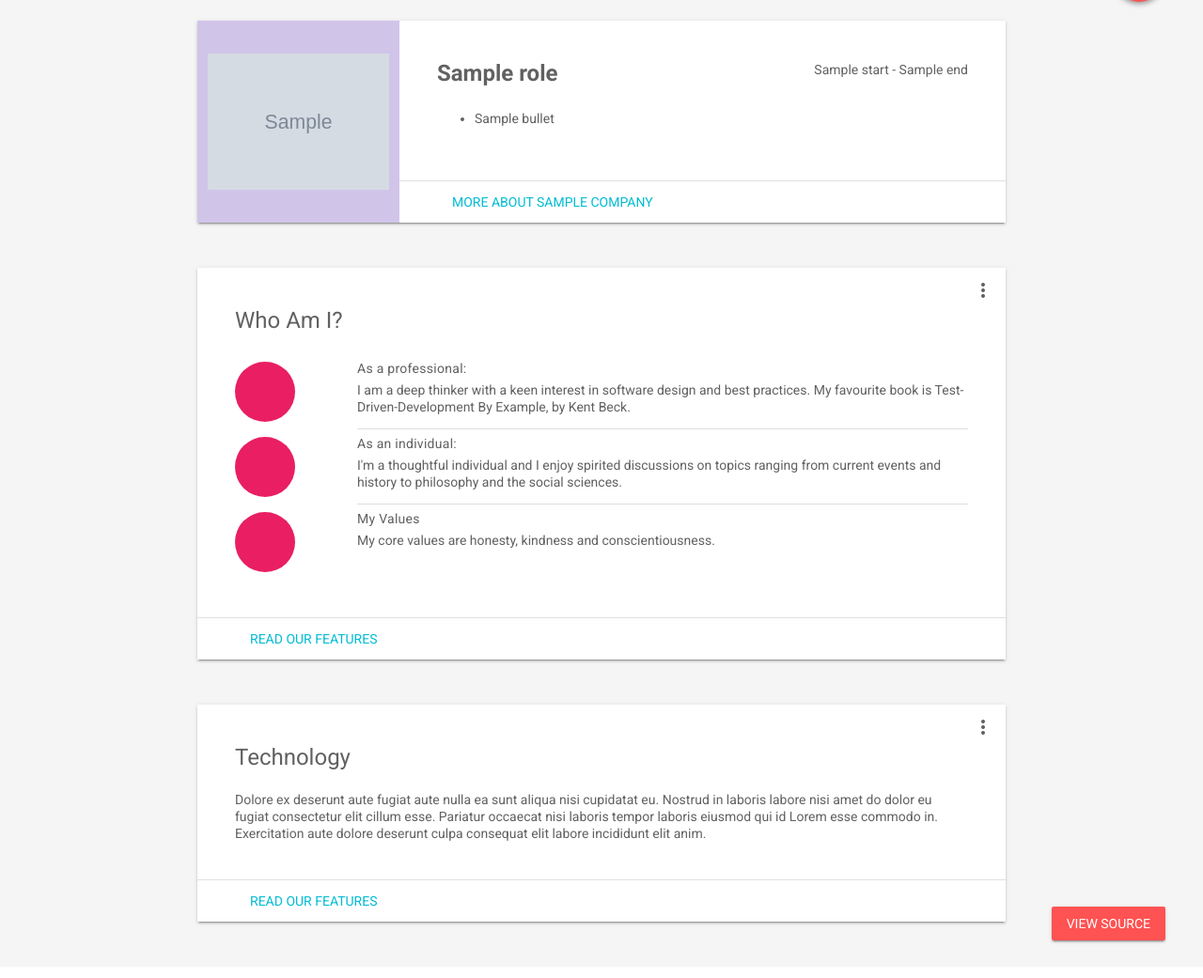
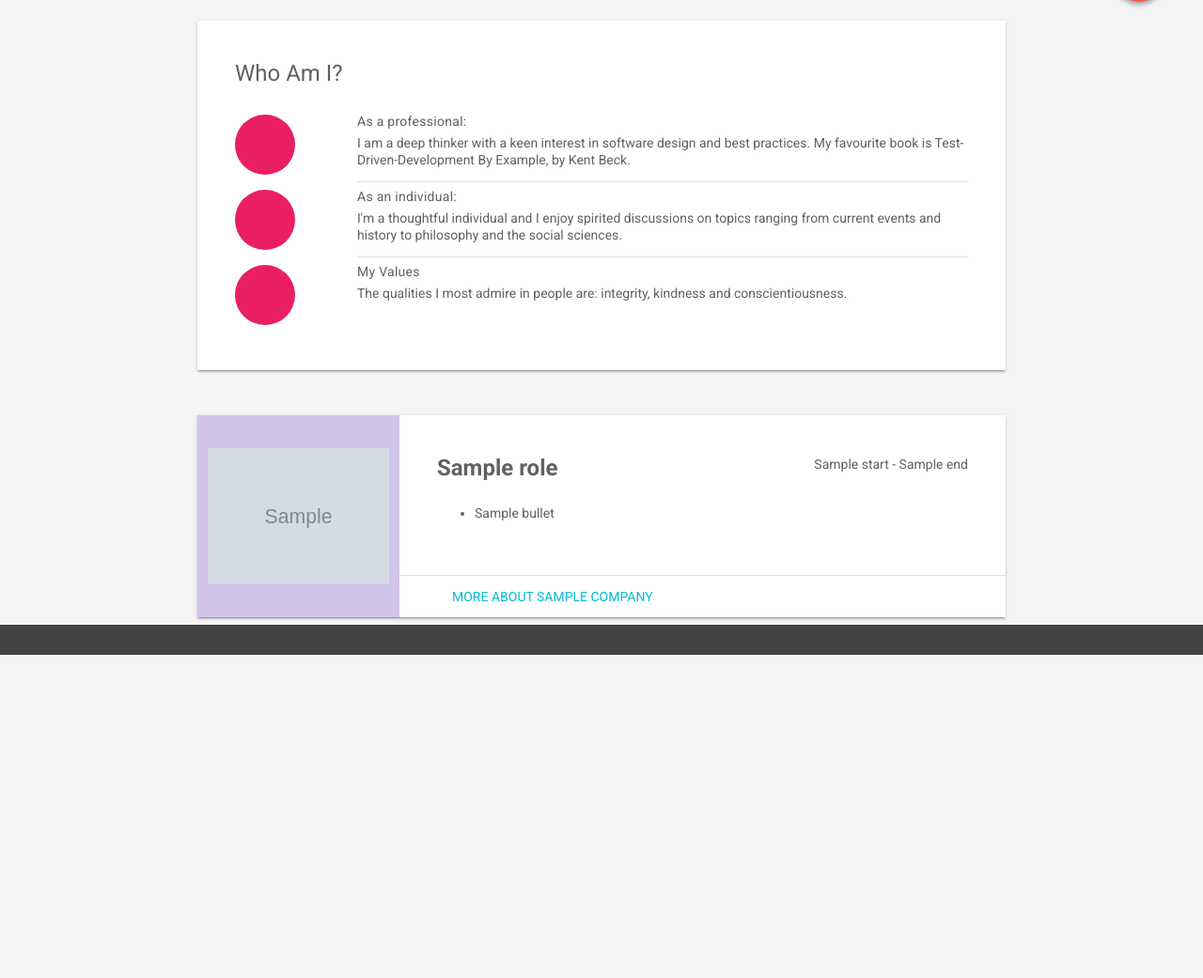
Before and after one commit to JosephSBoyle/Portfolio-App, a Python web app: template app/templates/index.html in a window 1280 px wide. Shown: the part 154-1195 px from the top of the page at 94% size. Run offline with Jinja, Linux system fonts and the light colour scheme; the template is opened without the code that fills it: most values are stand-ins (such as "Sample title", 1, 10 or a date in 2020); grey boxes marked "Sample" are stand-in pictures.

Commit message:
refactor index

```diff
--- a/app/content/role_history.py
+++ b/app/content/role_history.py
@@ -32,8 +32,8 @@ ZENDBOX = Company(
 
 QMUL = Company(
     "Queen Mary, University of London",
+    "qmul-logo.png",
     "https://www.qmul.ac.uk/",
-    "qmul-white.svg"
 )
 """Roles"""
 
--- a/app/templates/index.html
+++ b/app/templates/index.html
@@ -85,30 +85,6 @@
     </header>
     <main class="mdl-layout__content">
       <div class="mdl-layout__tab-panel is-active" id="overview">
-        {% for role in context.roles %}
-        <section class="section--center mdl-grid mdl-grid--no-spacing mdl-shadow--2dp">
-          <header
-            class="section__play-btn mdl-cell mdl-cell--3-col-desktop mdl-cell--2-col-tablet mdl-cell--4-col-phone mdl-color--deep-purple-100 mdl-color-text--white">
-            <img style="max-width: 90%;" src="{{ url_for('static', path=role.company.logo) }}"></img>
-          </header>
-          <div class="mdl-card mdl-cell mdl-cell--9-col-desktop mdl-cell--6-col-tablet mdl-cell--4-col-phone">
-            <div class="mdl-card__supporting-text">
-              <h4><strong>{{role.title}}</strong>
-                <p style="float:right;">{{role.start}} - {{role.end}}</p>
-              </h4>
-              <ul>
-                {% for bullet in role.bullets %}
-                <li>{{bullet}}</li>
-                {% endfor %}
-              </ul>
-            </div>
-            <div class="mdl-card__actions">
-              <a href="{{role.company.url}}" class="mdl-button">More about {{role.company.name}}</a>
-            </div>
-          </div>
-        </section>
-        {% endfor %}
-
         <section class="section--center mdl-grid mdl-grid--no-spacing mdl-shadow--2dp">
           <div class="mdl-card mdl-cell mdl-cell--12-col">
             <div class="mdl-card__supporting-text mdl-grid mdl-grid--no-spacing">
@@ -134,60 +110,35 @@
               </div>
               <div class="section__text mdl-cell mdl-cell--10-col-desktop mdl-cell--6-col-tablet mdl-cell--3-col-phone">
                 <h5>My Values</h5>
-                My core values are honesty, kindness and conscientiousness.
+                The qualities I most admire in people are: integrity, kindness and conscientiousness.
               </div>
             </div>
+          </div>
+        </section>
+
+        {% for role in context.roles %}
+        <section class="section--center mdl-grid mdl-grid--no-spacing mdl-shadow--2dp">
+          <header
+            class="section__play-btn mdl-cell mdl-cell--3-col-desktop mdl-cell--2-col-tablet mdl-cell--4-col-phone mdl-color--deep-purple-100 mdl-color-text--white">
+            <img style="max-width: 90%;" src="{{ url_for('static', path=role.company.logo) }}"></img>
+          </header>
+          <div class="mdl-card mdl-cell mdl-cell--9-col-desktop mdl-cell--6-col-tablet mdl-cell--4-col-phone">
+            <div class="mdl-card__supporting-text">
+              <h4><strong>{{role.title}}</strong>
+                <p style="float:right;">{{role.start}} - {{role.end}}</p>
+              </h4>
+              <ul>
+                {% for bullet in role.bullets %}
+                <li>{{bullet}}</li>
+                {% endfor %}
+              </ul>
+            </div>
             <div class="mdl-card__actions">
-              <a href="#" class="mdl-button">Read our features</a>
+              <a href="{{role.company.url}}" class="mdl-button">More about {{role.company.name}}</a>
             </div>
           </div>
-          <button class="mdl-button mdl-js-button mdl-js-ripple-effect mdl-button--icon" id="btn2">
-            <i class="material-icons">more_vert</i>
-          </button>
-          <ul class="mdl-menu mdl-js-menu mdl-menu--bottom-right" for="btn2">
-            <li class="mdl-menu__item">Lorem</li>
-            <li class="mdl-menu__item" disabled>Ipsum</li>
-            <li class="mdl-menu__item">Dolor</li>
-          </ul>
         </section>
-        <section class="section--center mdl-grid mdl-grid--no-spacing mdl-shadow--2dp">
-          <div class="mdl-card mdl-cell mdl-cell--12-col">
-            <div class="mdl-card__supporting-text">
-              <h4>Technology</h4>
-              Dolore ex deserunt aute fugiat aute nulla ea sunt aliqua nisi cupidatat eu. Nostrud in laboris labore nisi
-              amet do dolor eu fugiat consectetur elit cillum esse. Pariatur occaecat nisi laboris tempor laboris
-              eiusmod qui id Lorem esse commodo in. Exercitation aute dolore deserunt culpa consequat elit labore
-              incididunt elit anim.
-            </div>
-            <div class="mdl-card__actions">
-              <a href="#" class="mdl-button">Read our features</a>
-            </div>
-          </div>
-          <button class="mdl-button mdl-js-button mdl-js-ripple-effect mdl-button--icon" id="btn3">
-            <i class="material-icons">more_vert</i>
-          </button>
-          <ul class="mdl-menu mdl-js-menu mdl-menu--bottom-right" for="btn3">
-            <li class="mdl-menu__item">Lorem</li>
-            <li class="mdl-menu__item" disabled>Ipsum</li>
-            <li class="mdl-menu__item">Dolor</li>
-          </ul>
-        </section>
-        <section class="section--footer mdl-color--white mdl-grid">
-          <div class="section__circle-container mdl-cell mdl-cell--2-col mdl-cell--1-col-phone">
-            <div class="section__circle-container__circle mdl-color--accent section__circle--big"></div>
-          </div>
-          <div class="section__text mdl-cell mdl-cell--4-col-desktop mdl-cell--6-col-tablet mdl-cell--3-col-phone">
-            <h5>Lorem ipsum dolor sit amet</h5>
-            Qui sint ut et qui nisi cupidatat. Reprehenderit nostrud proident officia exercitation anim et pariatur ex.
-          </div>
-          <div class="section__circle-container mdl-cell mdl-cell--2-col mdl-cell--1-col-phone">
-            <div class="section__circle-container__circle mdl-color--accent section__circle--big"></div>
-          </div>
-          <div class="section__text mdl-cell mdl-cell--4-col-desktop mdl-cell--6-col-tablet mdl-cell--3-col-phone">
-            <h5>Lorem ipsum dolor sit amet</h5>
-            Qui sint ut et qui nisi cupidatat. Reprehenderit nostrud proident officia exercitation anim et pariatur ex.
-          </div>
-        </section>
+        {% endfor %}
       </div>
       <div class="mdl-layout__tab-panel" id="technology">
         <section class="section--center mdl-grid mdl-grid--no-spacing">
@@ -296,75 +247,12 @@
             </div>
 
           </div>
-          <button class="mdl-button mdl-js-button mdl-js-ripple-effect mdl-button--icon" id="btn2">
-            <i class="material-icons">more_vert</i>
-          </button>
-          <ul class="mdl-menu mdl-js-menu mdl-menu--bottom-right" for="btn2">
-            <li class="mdl-menu__item">Lorem</li>
-            <li class="mdl-menu__item" disabled>Ipsum</li>
-            <li class="mdl-menu__item">Dolor</li>
-          </ul>
         </section>
       </div>
       <footer class="mdl-mega-footer">
-        <div class="mdl-mega-footer--middle-section">
-          <div class="mdl-mega-footer--drop-down-section">
-            <input class="mdl-mega-footer--heading-checkbox" type="checkbox" checked>
-            <h1 class="mdl-mega-footer--heading">Features</h1>
-            <ul class="mdl-mega-footer--link-list">
-              <li><a href="#">About</a></li>
-              <li><a href="#">Terms</a></li>
-              <li><a href="#">Partners</a></li>
-              <li><a href="#">Updates</a></li>
-            </ul>
-          </div>
-          <div class="mdl-mega-footer--drop-down-section">
-            <input class="mdl-mega-footer--heading-checkbox" type="checkbox" checked>
-            <h1 class="mdl-mega-footer--heading">Details</h1>
-            <ul class="mdl-mega-footer--link-list">
-              <li><a href="#">Spec</a></li>
-              <li><a href="#">Tools</a></li>
-              <li><a href="#">Resources</a></li>
-            </ul>
-          </div>
-          <div class="mdl-mega-footer--drop-down-section">
-            <input class="mdl-mega-footer--heading-checkbox" type="checkbox" checked>
-            <h1 class="mdl-mega-footer--heading">Technology</h1>
-            <ul class="mdl-mega-footer--link-list">
-              <li><a href="#">How it works</a></li>
-              <li><a href="#">Patterns</a></li>
-              <li><a href="#">Usage</a></li>
-              <li><a href="#">Products</a></li>
-              <li><a href="#">Contracts</a></li>
-            </ul>
-          </div>
-          <div class="mdl-mega-footer--drop-down-section">
-            <input class="mdl-mega-footer--heading-checkbox" type="checkbox" checked>
-            <h1 class="mdl-mega-footer--heading">FAQ</h1>
-            <ul class="mdl-mega-footer--link-list">
-              <li><a href="#">Questions</a></li>
-              <li><a href="#">Answers</a></li>
-              <li><a href="#">Contact us</a></li>
-            </ul>
-          </div>
-        </div>
-        <div class="mdl-mega-footer--bottom-section">
-          <div class="mdl-logo">
-            More Information
-          </div>
-          <ul class="mdl-mega-footer--link-list">
-            <li><a href="https://developers.google.com/web/starter-kit/">Web Starter Kit</a></li>
-            <li><a href="#">Help</a></li>
-            <li><a href="#">Privacy and Terms</a></li>
-          </ul>
-        </div>
       </footer>
     </main>
   </div>
-  <a href="https://github.com/google/material-design-lite/blob/mdl-1.x/templates/text-only/" target="_blank"
-    id="view-source"
-    class="mdl-button mdl-js-button mdl-button--raised mdl-js-ripple-effect mdl-color--accent mdl-color-text--accent-contrast">View
-    Source</a>
   <script src="https://code.getmdl.io/1.3.0/material.min.js"></script>
 </body>
 
```
Also changed, not shown: app/static/qmul-logo.png (added), app/static/qmul-white.svg (deleted), app/static/queen-mary-logo-png-queen-mary-university-logo.png (added).
